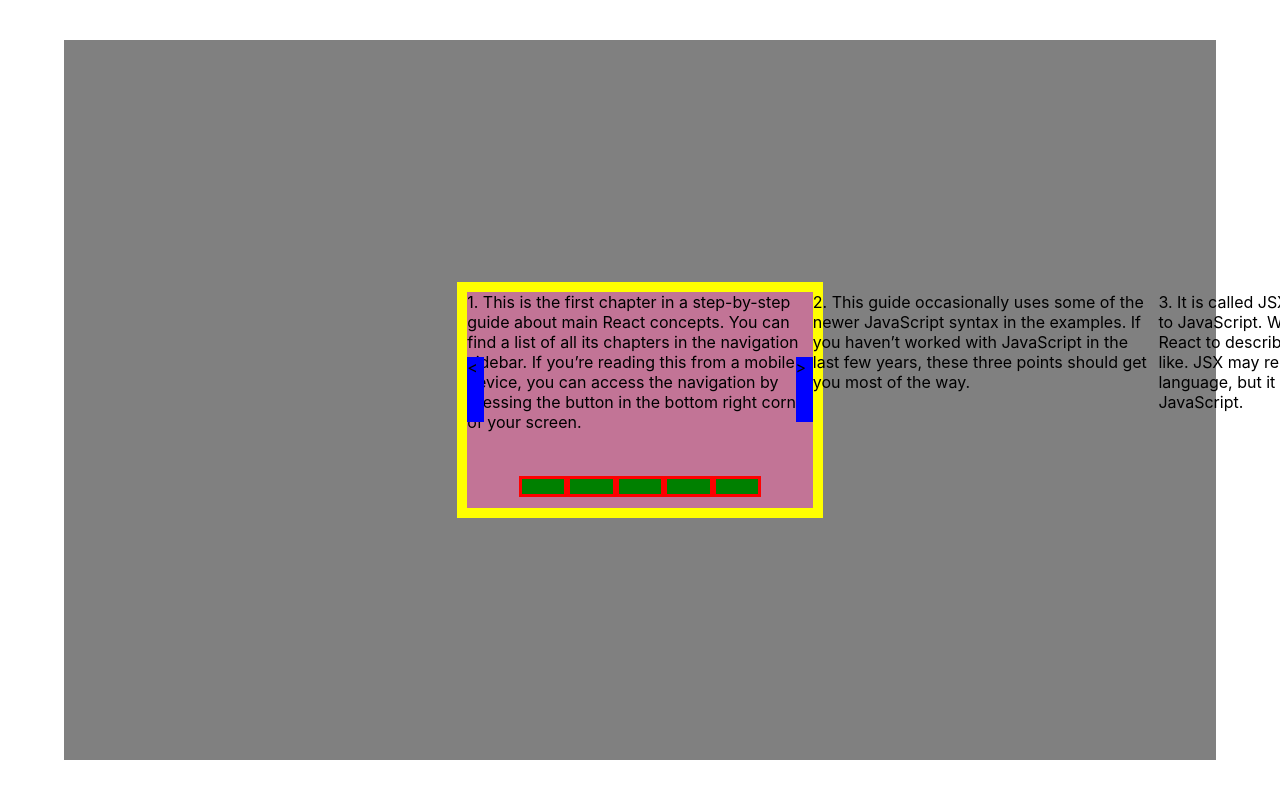
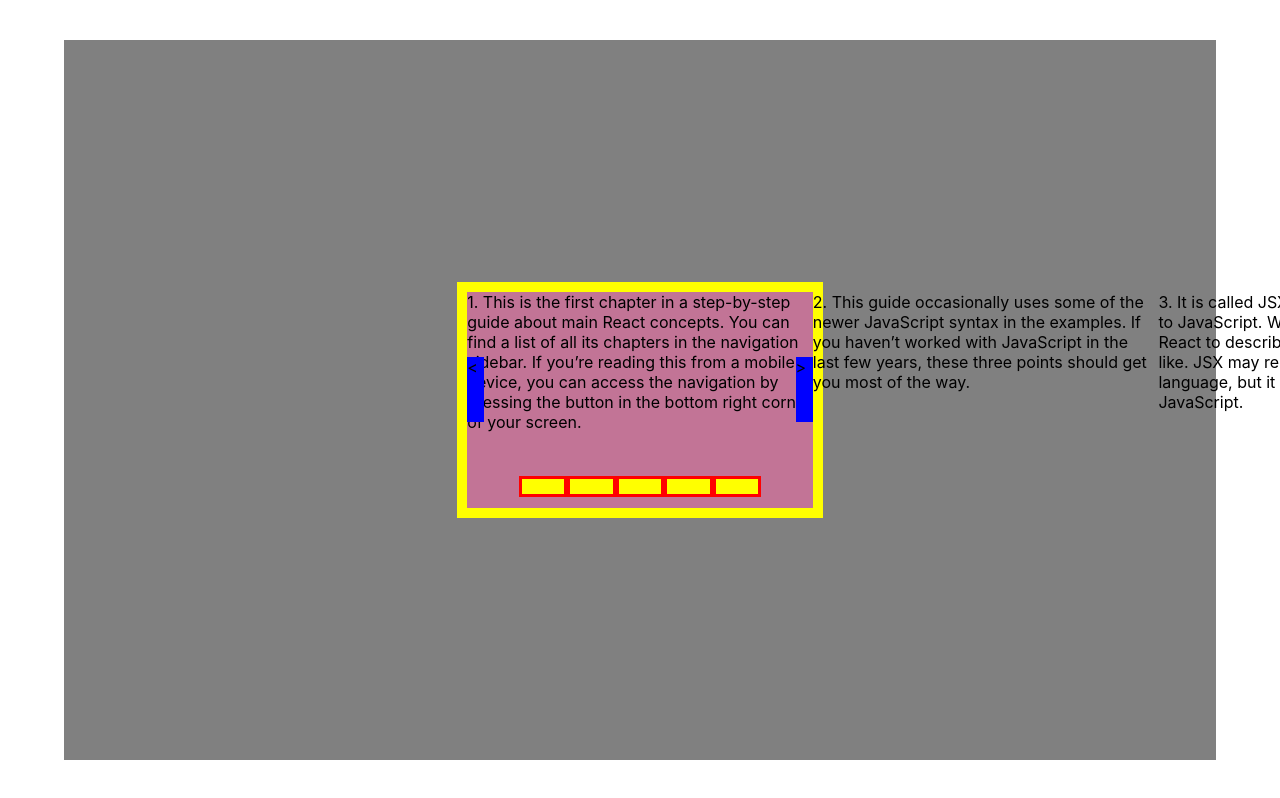
Before and after one commit to maxyou/react-ts-slider, a React (Create React App) app: page / in a window 1280 px wide. Shown: the top 798 px of the page. Built offline with nearby package versions, Linux system fonts and the light colour scheme.

Commit message:
click to run

```diff
--- a/src/view/carousel/index.tsx
+++ b/src/view/carousel/index.tsx
@@ -10,10 +10,8 @@ const StyledDivCarousel = styled.div`
     position: relative;
     //overflow: hidden;
 `
-interface ILeft {
-  left: number
-}
-const StyledDivWin = styled.div<ILeft>`
+
+const StyledDivWin = styled.div<{left: number}>`
     transition:left 0.5s;
     left:${(props)=>props.left}%;
     position:relative;
@@ -66,13 +64,14 @@ const progress0to100 = keyframes`
     width: 100%;
   }
 `
-const StyledDivProgressValue = styled.div`
+
+const StyledDivProgressValue = styled.div<{run:string}>`
     width: 0%;
     height: 100%;
     background-color: green;
     animation: ${progress0to100} 2s 1;
     animation-fill-mode: forwards;
-    animation-play-state: running;
+    animation-play-state: ${props=>props.run};
 `
 
 interface CarouselOption {
@@ -91,6 +90,27 @@ function Carousel(props: IProps) {
   const childrenNumber = childrenSub.length
   const childrenProgress:any[] = []
   const childrenLeft:number[] = []
+  // const [count, setCount] = useState(0)
+  const [runCtrl, setRunCtrl] = useState('paused')
+  const [currentSub, setCurrentSub] = useState(0) //1~n
+
+  for(let i = 0; i < childrenNumber; i++){
+    let leftOffset = ((childrenNumber - 1)*100)/2 - (100*i)
+    // console.log(`i=${i}, a=${leftOffset}`)
+
+    childrenLeft.push(leftOffset)
+
+    childrenProgress.push(<StyledDivProgressMax key={i}>
+        <StyledDivProgressValue
+          run={runCtrl}
+          onAnimationStart={onProgressAnimationStart}
+          onAnimationEnd={onProgressAnimationEnd}
+          id={`pv${i}`}>
+        </StyledDivProgressValue>
+      </StyledDivProgressMax>)
+  }
+
+  const [left, setLeft] = useState(childrenLeft[0])
 
 
   function onProgressAnimationStart(e:any){
@@ -104,23 +124,6 @@ function Carousel(props: IProps) {
     setLeft(childrenLeft[1])
   }
 
-  for(let i = 0; i < childrenNumber; i++){
-      let leftOffset = ((childrenNumber - 1)*100)/2 - (100*i)
-      console.log(`i=${i}, a=${leftOffset}`)
-      childrenLeft.push(leftOffset)
-      childrenProgress.push(<StyledDivProgressMax key={i}>
-          <StyledDivProgressValue
-            onAnimationStart={onProgressAnimationStart}
-            onAnimationEnd={onProgressAnimationEnd}
-            id={`pv${i}`}>
-          </StyledDivProgressValue>
-        </StyledDivProgressMax>)
-  }
-  console.log(childrenLeft)
-
-  const [left, setLeft] = useState(childrenLeft[0])
-  const [count, setCount] = useState(0)
-  const [currentSub, setCurrentSub] = useState(0) //1~n
 
   useEffect(
     () => {
@@ -135,7 +138,7 @@ function Carousel(props: IProps) {
   function onArrowRightClicked(e:any){
     // alert('right')
     console.log(e.target.id)
-    // React.Children.toArray(childrenProgress[0].children)[0].style.animationPlayState = "running";
+    setRunCtrl('running')
   }
 
   return <StyledDivCarousel>
```
